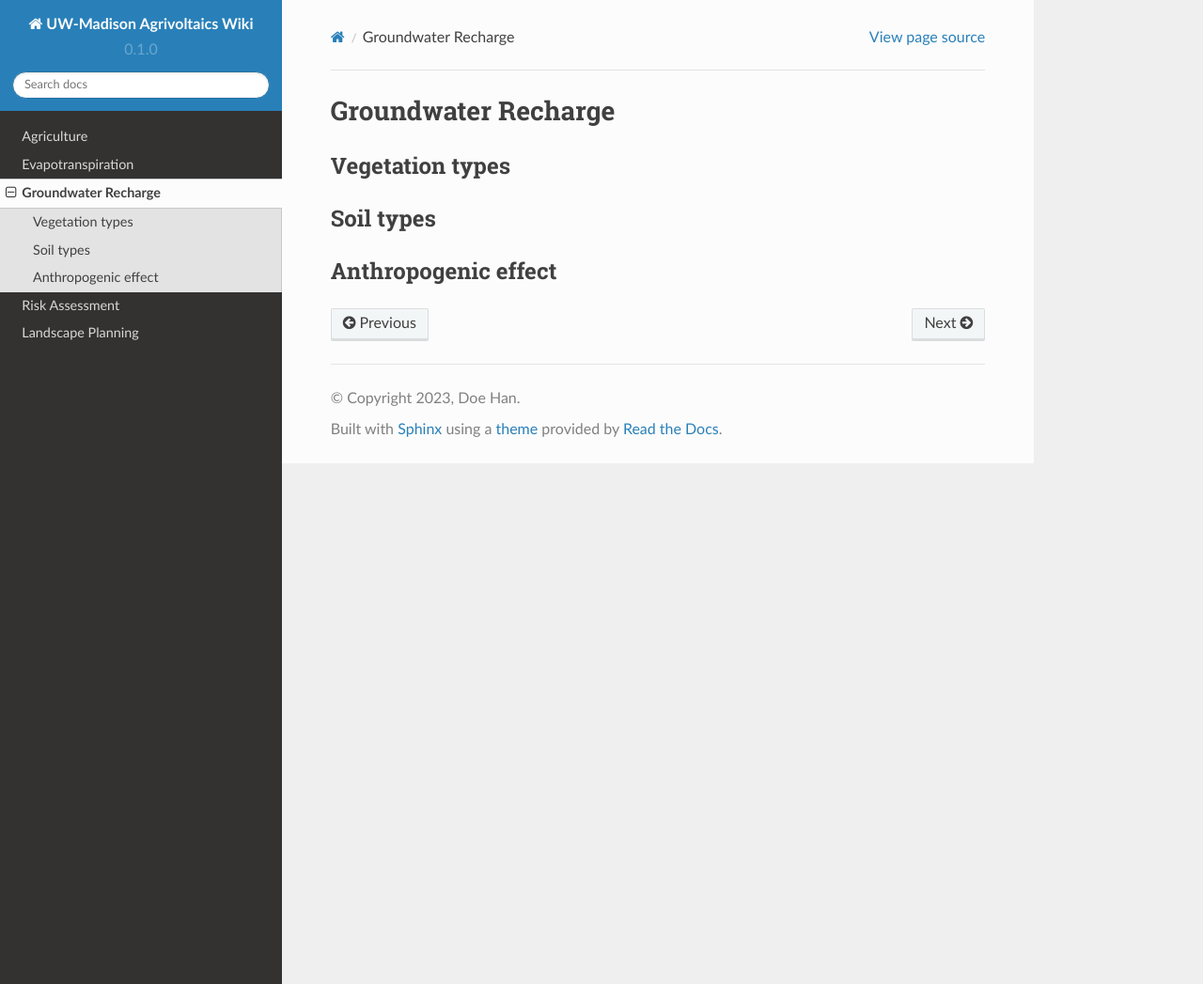
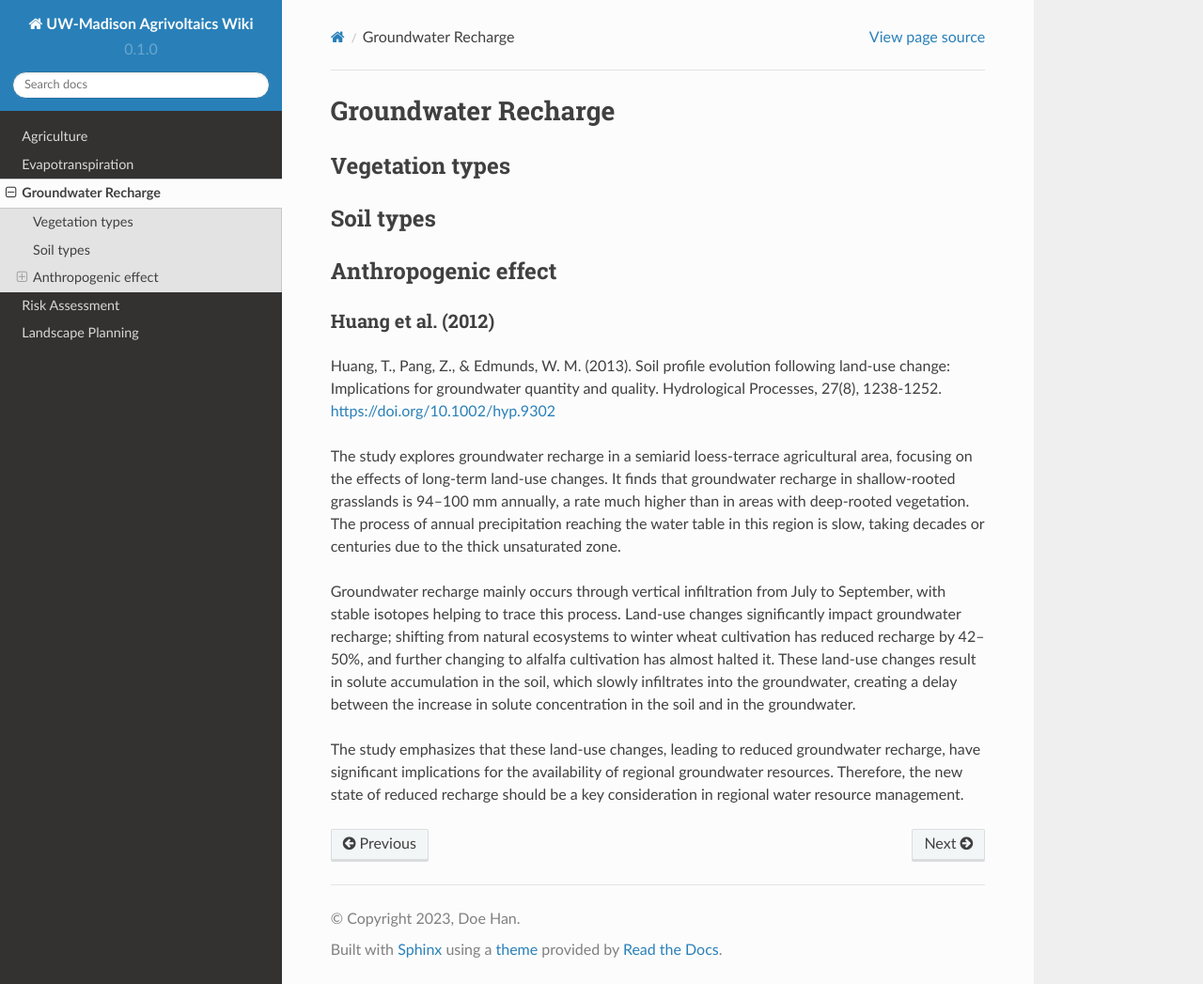
Before and after one commit to hanhydro/wiki, a Sphinx documentation site: the page built from docs/source/gw_rech.rst, in a window 1280 px wide and 1047 px high. Shown: the whole window at 94% size. Built offline with Sphinx 7.4.7 and the Read the Docs theme 2.0.0, drawn with Linux system fonts in a browser that asks for light colours; pages that are not in the unit, such as notebooks, are missing from menus.

Commit message:
Update gw_rech.rst

```diff
--- a/docs/source/gw_rech.rst
+++ b/docs/source/gw_rech.rst
@@ -9,3 +9,12 @@ Soil types
 
 Anthropogenic effect
 --------------------
+Huang et al. (2012)
++++++++++++++++++++
+Huang, T., Pang, Z., & Edmunds, W. M. (2013). Soil profile evolution following land‐use change: Implications for groundwater quantity and quality. Hydrological Processes, 27(8), 1238-1252. https://doi.org/10.1002/hyp.9302
+
+The study explores groundwater recharge in a semiarid loess-terrace agricultural area, focusing on the effects of long-term land-use changes. It finds that groundwater recharge in shallow-rooted grasslands is 94–100 mm annually, a rate much higher than in areas with deep-rooted vegetation. The process of annual precipitation reaching the water table in this region is slow, taking decades or centuries due to the thick unsaturated zone.
+
+Groundwater recharge mainly occurs through vertical infiltration from July to September, with stable isotopes helping to trace this process. Land-use changes significantly impact groundwater recharge; shifting from natural ecosystems to winter wheat cultivation has reduced recharge by 42–50%, and further changing to alfalfa cultivation has almost halted it. These land-use changes result in solute accumulation in the soil, which slowly infiltrates into the groundwater, creating a delay between the increase in solute concentration in the soil and in the groundwater.
+
+The study emphasizes that these land-use changes, leading to reduced groundwater recharge, have significant implications for the availability of regional groundwater resources. Therefore, the new state of reduced recharge should be a key consideration in regional water resource management.
```
